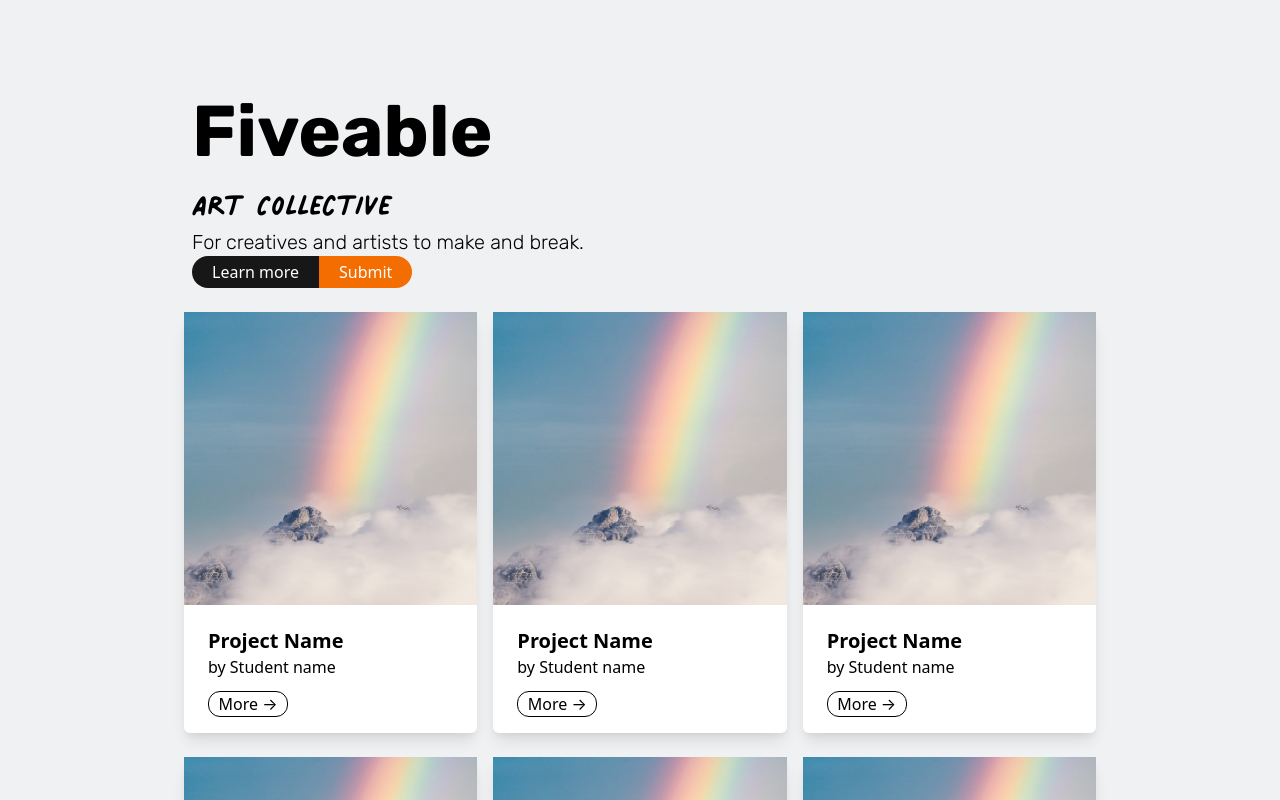
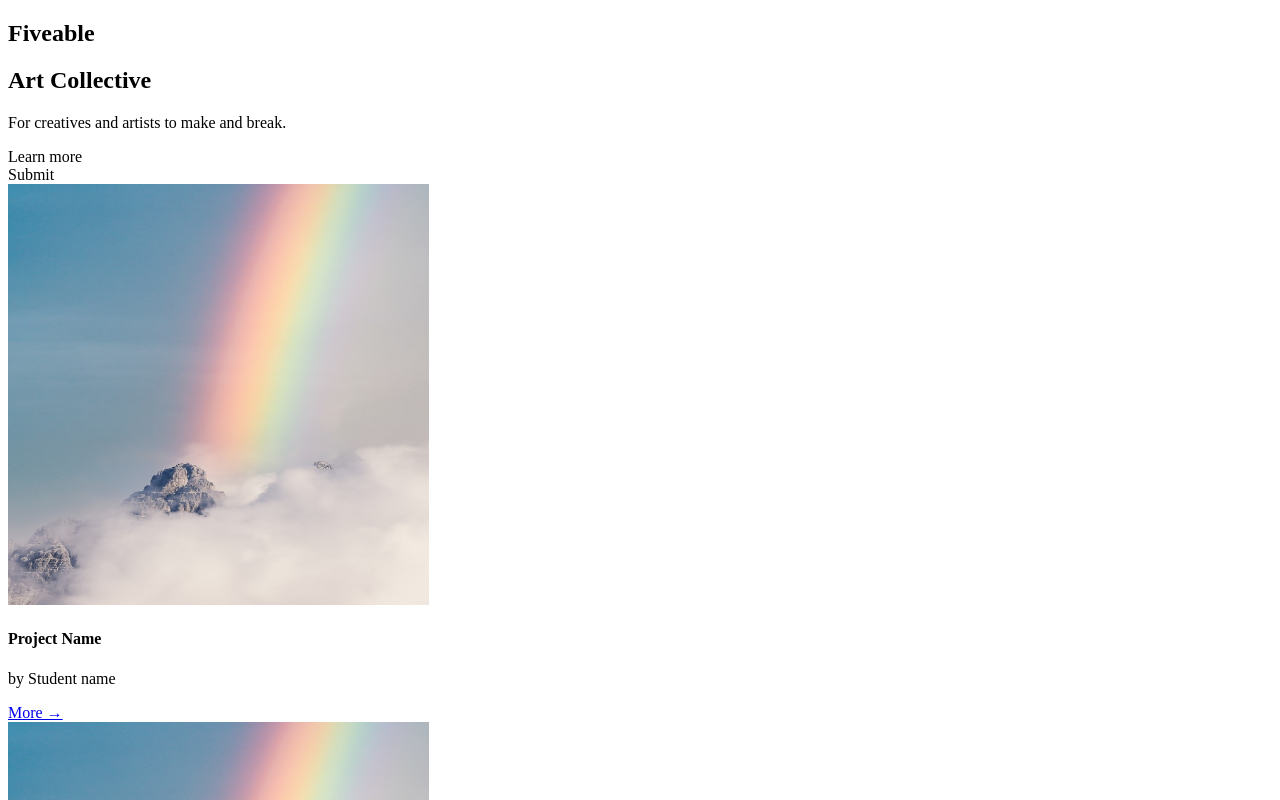
Before and after one commit to thinkfiveable/art, a Next.js app: page / in a window 1280 px wide. Shown: the top 800 px of the page. Built offline with nearby package versions, Linux system fonts and the light colour scheme.

Commit message:
refactor: remove tailwind

```diff
--- a/package.json
+++ b/package.json
@@ -15,11 +15,8 @@
     "react-masonry-css": "^1.0.16"
   },
   "devDependencies": {
-    "autoprefixer": "^10.2.6",
     "eslint": "^7.29.0",
     "eslint-config-next": "11.0.0",
-    "eslint-plugin-react": "^7.24.0",
-    "postcss": "^8.3.5",
-    "tailwindcss": "^2.2.2"
+    "eslint-plugin-react": "^7.24.0"
   }
 }
--- a/postcss.config.js
+++ /dev/null
@@ -1,6 +0,0 @@
-module.exports = {
-  plugins: {
-    tailwindcss: {},
-    autoprefixer: {},
-  },
-}
--- a/styles/globals.css
+++ b/styles/globals.css
@@ -1,8 +1,4 @@
 @import url("https://fonts.googleapis.com/css2?family=Rubik:ital,wght@0,300;0,400;0,500;0,700;1,300;1,500&display=swap");
-
-@tailwind base;
-@tailwind components;
-@tailwind utilities;
 
 @font-face {
   font-family: "Palmer Lake Print";
--- a/tailwind.config.js
+++ /dev/null
@@ -1,21 +0,0 @@
-module.exports = {
-  purge: ["./pages/**/*.{js,ts,jsx,tsx}", "./components/**/*.{js,ts,jsx,tsx}"],
-  darkMode: false, // or 'media' or 'class'
-  theme: {
-    extend: {
-      fontFamily: {
-        rubik: "Rubik, sans-serif",
-        palmer: "Palmer Lake Print",
-      },
-      colors: {
-        orange: "#F36D01",
-        black: "#171717",
-        gray: "#F0F1F3",
-      },
-    },
-  },
-  variants: {
-    extend: {},
-  },
-  plugins: [],
-};
```
Also changed, not shown: 1 other file (tests, documents, lock files or other folders).
